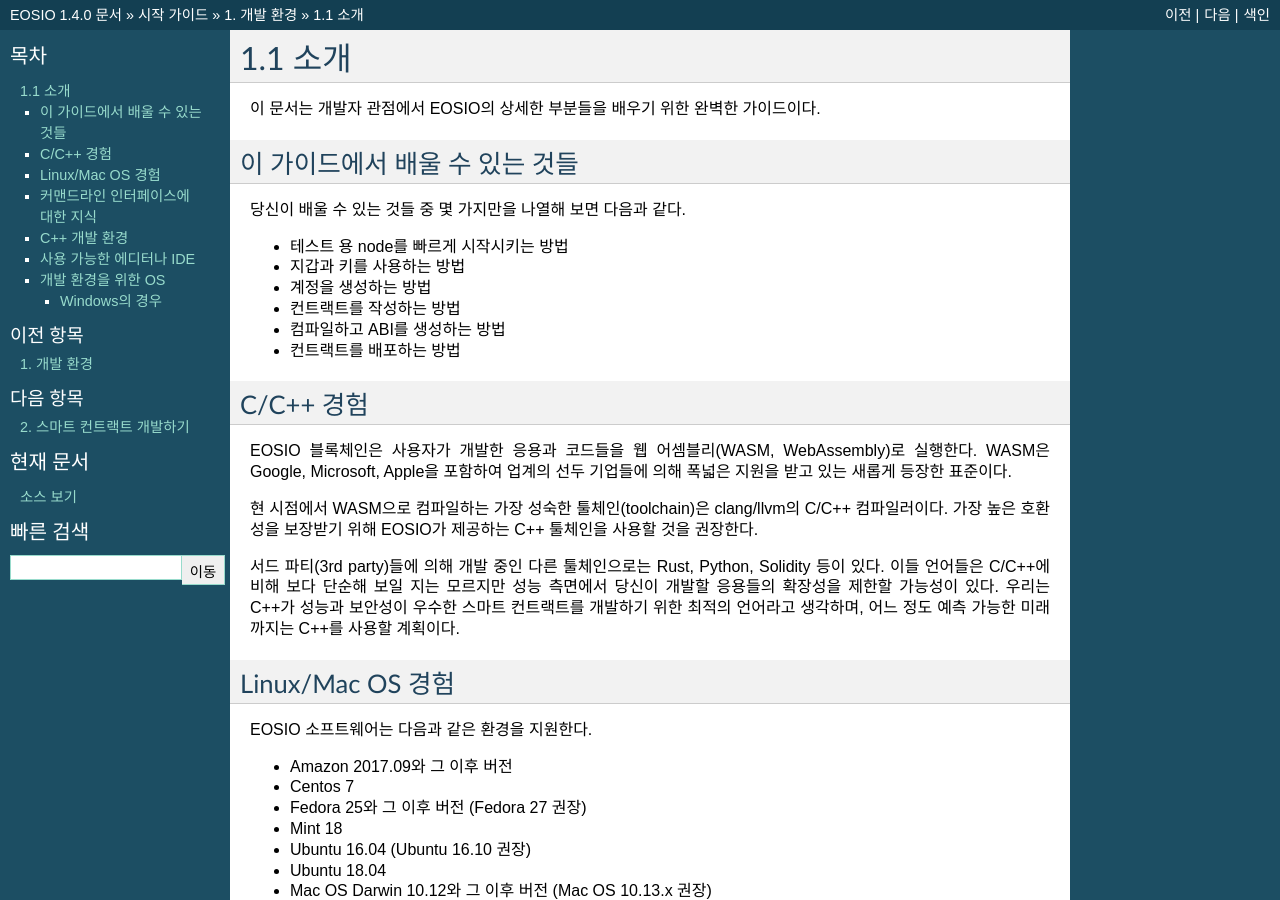
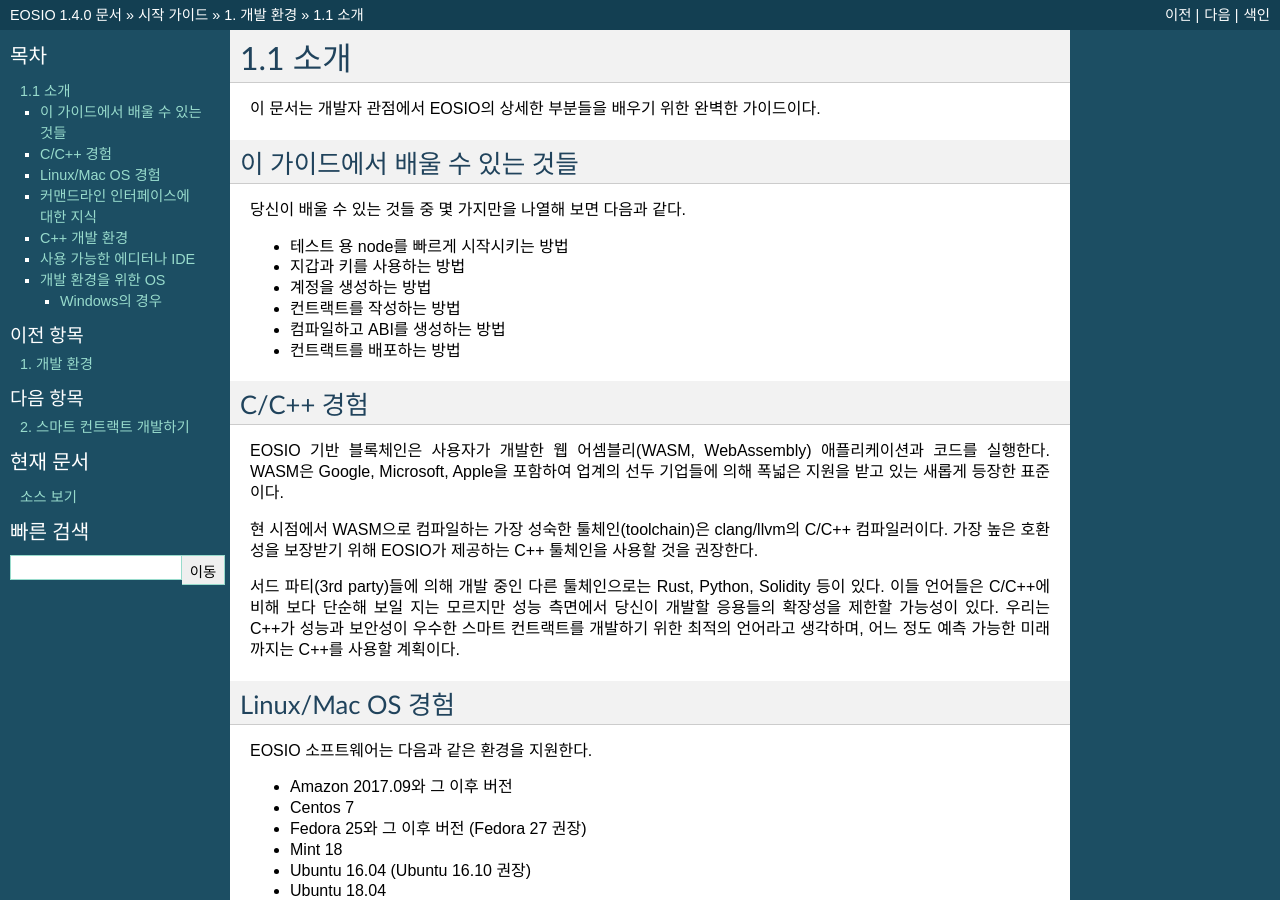
Before and after one commit to eosdevkr/eosio-doc, a Sphinx documentation site: the page built from docs/getting-started/1-1-introduction.rst, in a window 1280 px wide and 900 px high. Built offline with Sphinx 7.4.7, drawn with Linux system fonts in a browser that asks for light colours.

Commit message:
Update docs/getting-started/1-1-introduction.rst
Co-Authored-By: jhyoon01 <jhyoon01@sk.com>

```diff
--- a/docs/getting-started/1-1-introduction.rst
+++ b/docs/getting-started/1-1-introduction.rst
@@ -16,7 +16,7 @@
 
 C/C++ 경험
 ----------
-EOSIO 블록체인은 사용자가 개발한 응용과 코드들을 웹 어셈블리(WASM, WebAssembly)로 실행한다. WASM은 Google, Microsoft, Apple을 포함하여 업계의 선두 기업들에 의해 폭넓은 지원을 받고 있는 새롭게 등장한 표준이다.
+EOSIO 기반 블록체인은 사용자가 개발한 웹 어셈블리(WASM, WebAssembly) 애플리케이션과 코드를 실행한다. WASM은 Google, Microsoft, Apple을 포함하여 업계의 선두 기업들에 의해 폭넓은 지원을 받고 있는 새롭게 등장한 표준이다.
 
 현 시점에서 WASM으로 컴파일하는 가장 성숙한 툴체인(toolchain)은 clang/llvm의 C/C++ 컴파일러이다. 가장 높은 호환성을 보장받기 위해 EOSIO가 제공하는 C++ 툴체인을 사용할 것을 권장한다.
 
```
